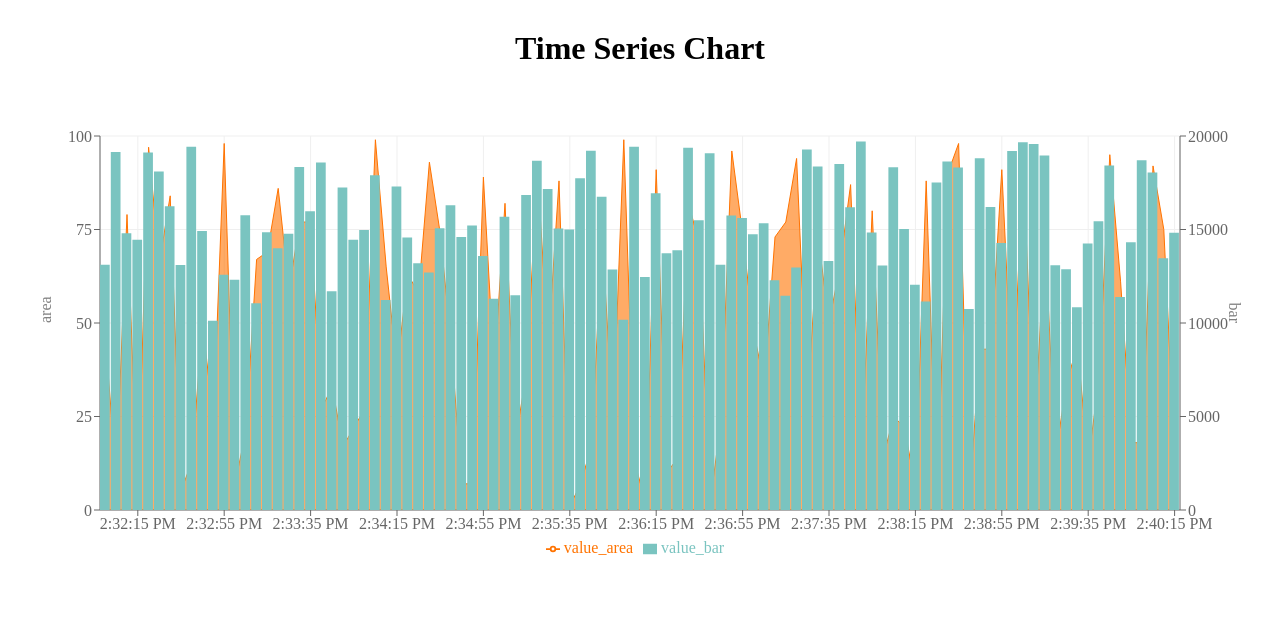
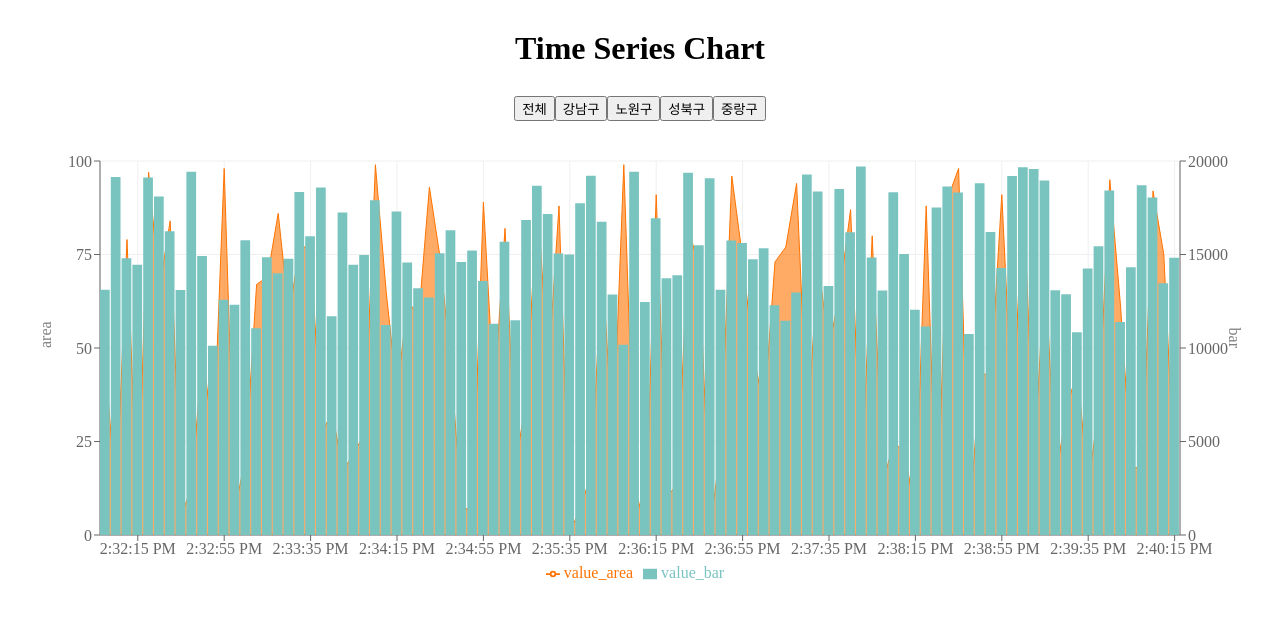
Before and after one commit to dbwlgp1yng/time-ser-chart, a React (Create React App) app: page / in a window 1280 px wide. Shown: the top 618 px of the page. Built offline with nearby package versions, Linux system fonts and the light colour scheme.

Commit message:
feat: id별 data filtering 구현

```diff
--- a/src/components/Chart/Chart.tsx
+++ b/src/components/Chart/Chart.tsx
@@ -12,15 +12,17 @@
 import useChartData from "../../hooks/useChartData";
 import CustomToolTip from "../CustomToolTip/CustomToolTip";
 
-const Chart = () => {
+const Chart = ({ district }: {
+  district: string;
+}) => {
   const { data } = useChartData();
+  const filteredData = district ? data.filter((item) => item.id === district) : data;
 
   return (
     <ResponsiveContainer width="100%" height={500} >
       <ComposedChart
-        data={data}
+        data={filteredData}
         margin={{ top: 40, right: 40, bottom: 40, left: 40 }}
-        barGap={10}
       >
         <CartesianGrid stroke="#efefef" />
         <XAxis dataKey="time" />
--- a/src/hooks/useChartData.ts
+++ b/src/hooks/useChartData.ts
@@ -21,7 +21,9 @@
     getChart();
   }, []);
 
-  return { data: chartData };
+  const districtName = [...new Set(chartData.map((data) => data.id))].sort();
+
+  return { data: chartData, districtName };
 };
 
 export default useChartData;
--- a/src/pages/home/Home.tsx
+++ b/src/pages/home/Home.tsx
@@ -1,10 +1,25 @@
+import { useState } from "react";
 import Chart from "components/Chart/Chart";
+import useChartData from "hooks/useChartData";
 
 const Home = () => {
+  const { districtName } = useChartData();
+  const [district, setDistrict] = useState('');
+
+  const handleClickFiltering = (name: string) => setDistrict(name);
 
   return (
     <>
-      <Chart />
+      <div>
+        <button onClick={() => handleClickFiltering('')}>전체</button>
+        {districtName.map((name) => (
+          <button
+            key={name}
+            onClick={() => handleClickFiltering(name)}
+          >{name}</button>
+        ))}
+      </div>
+      <Chart district={district} />
     </>
   )
 };
```
